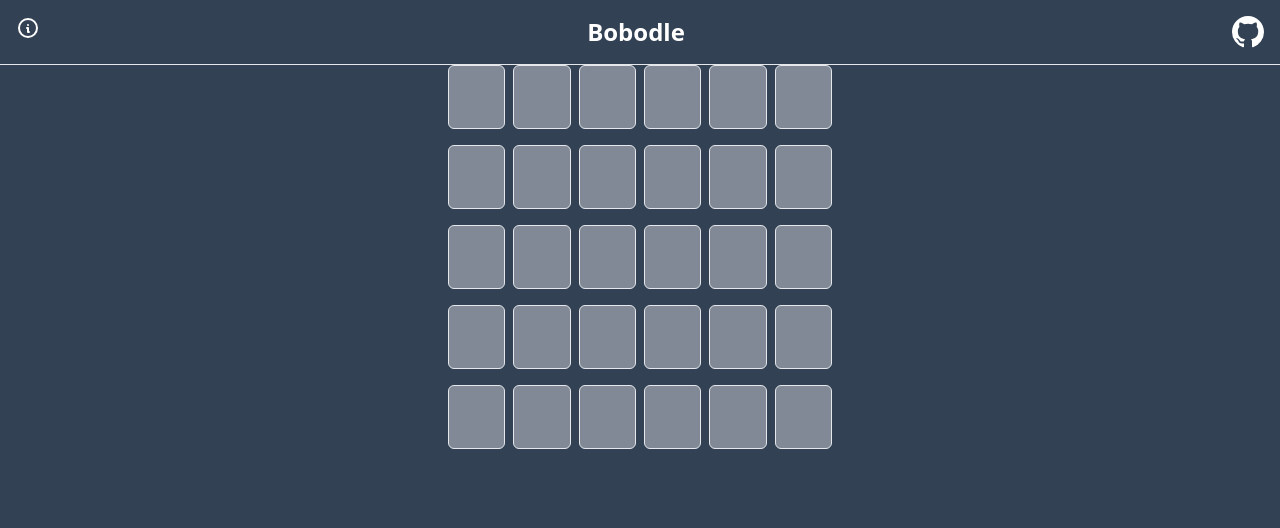
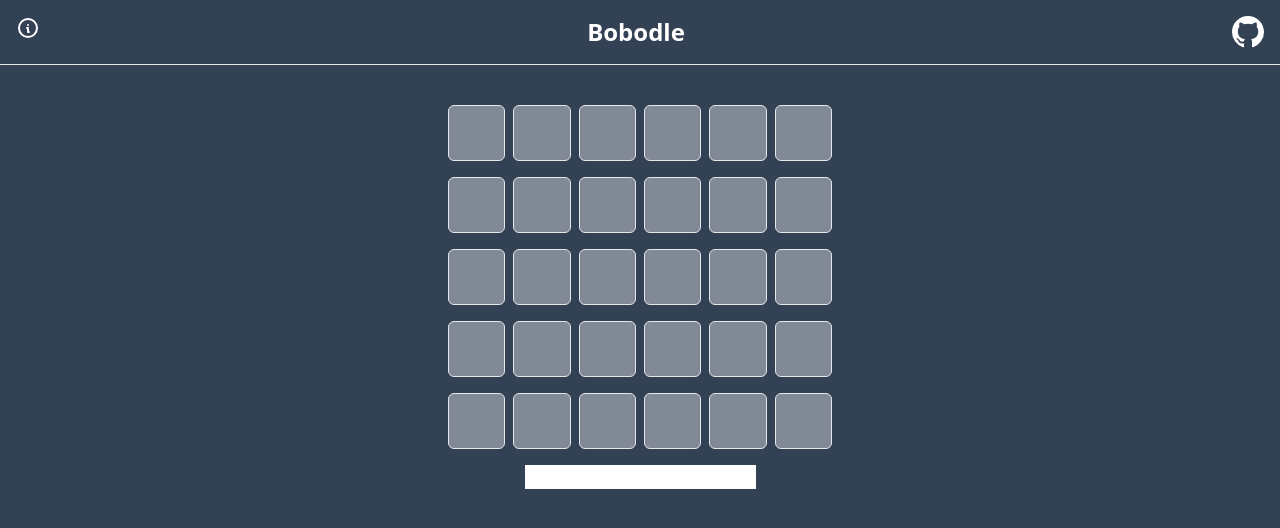
Before and after one commit to Jayslen/Latinoled, a React (Vite) app: page / in a window 1280 px wide. Shown: the top 528 px of the page. Built offline with nearby package versions, Linux system fonts and the light colour scheme.

Commit message:
separate components and sketch logic from user try

```diff
--- a/src/App.jsx
+++ b/src/App.jsx
@@ -1,39 +1,12 @@
-import { useState } from 'react'
-import { GithubIcon, InfoIcon } from './components/Icons'
-
+import { Board } from './components/Board'
+import { Header } from './components/Header'
 function App() {
-  const [answers, setAnswers] = useState(Array(5).fill(Array(6).fill(null)))
   return (
     <>
-      <header className="text-white flex justify-between p-4 border-b">
-        <InfoIcon />
-        <h2 className="text-2xl font-bold">Bobodle</h2>
-        <GithubIcon />
-      </header>
-      <main className="flex justify-center">
-        <section className="h-96 flex flex-col items-center gap-4">
-          {answers.map((data, index) => {
-            return (
-              <article key={index} className="grid grid-cols-6 gap-2 w-96 h-96">
-                {data.map((data, index) => {
-                  return (
-                    <div
-                      key={index}
-                      className="bg-[#ffffff60] h-full w-full rounded-md border"
-                    >
-                      {data}
-                    </div>
-                  )
-                })}
-              </article>
-            )
-          })}
-        </section>
-      </main>
+      <Header />
+      <Board />
     </>
   )
 }
 
 export default App
-
-// boboled
--- /dev/null
+++ b/src/components/Board.jsx
@@ -0,0 +1,52 @@
+import { useState } from 'react'
+import {
+  findCurrentAttemptIndex,
+  findFirstEmptyField,
+} from '../logic/userAnswersFunctions'
+
+export function Board() {
+  const [answers, setAnswers] = useState([
+    [null, null, null, null, null, null],
+    [null, null, null, null, null, null],
+    [null, null, null, null, null, null],
+    [null, null, null, null, null, null],
+    [null, null, null, null, null, null],
+  ])
+  return (
+    <main className="flex justify-center">
+      <section className="h-96 flex flex-col items-center gap-4 mt-10">
+        {answers.map((data, index) => {
+          return (
+            <article key={index} className="grid grid-cols-6 gap-2 w-96 h-96">
+              {data.map((data, index) => {
+                return (
+                  <div
+                    key={index}
+                    className="bg-[#ffffff60] h-full w-full rounded-md border flex justify-center items-center font-bold text-4xl uppercase"
+                  >
+                    {data}
+                  </div>
+                )
+              })}
+            </article>
+          )
+        })}
+        <input
+          type="text"
+          onChange={(e) => {
+            const answersCopy = [...answers]
+            const currentTry = findCurrentAttemptIndex(answersCopy)
+            const nextField = findFirstEmptyField({
+              arr: answersCopy,
+              index: currentTry,
+            })
+            answersCopy[currentTry][nextField] =
+              e.target.value.split('')[nextField]
+            console.log({ answersCopy, currentTry, nextField })
+            setAnswers(answersCopy)
+          }}
+        />
+      </section>
+    </main>
+  )
+}
--- /dev/null
+++ b/src/components/Header.jsx
@@ -0,0 +1,11 @@
+import { GithubIcon, InfoIcon } from './Icons'
+
+export function Header() {
+  return (
+    <header className="text-white flex justify-between p-4 border-b">
+      <InfoIcon />
+      <h2 className="text-2xl font-bold">Bobodle</h2>
+      <GithubIcon />
+    </header>
+  )
+}
--- /dev/null
+++ b/src/logic/userAnswersFunctions.js
@@ -0,0 +1,18 @@
+// ojo
+export const findCurrentAttemptIndex = (arr = []) => {
+    let index
+    for (let i = 0; i < arr.length; i++) {
+      if (arr[i].some((value) => value === null)) {
+        index = i
+        return index
+      }
+    }
+  }
+
+  export const findFirstEmptyField = ({ index, arr = [] }) => {
+    for (let i = 0; i <= arr.length; i++) {
+      if (arr[index][i] === null) {
+        return i
+      }
+    }
+  }
```
